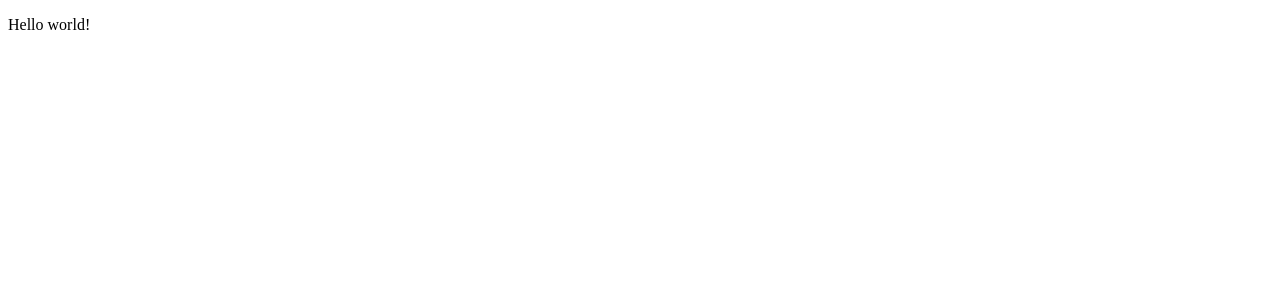
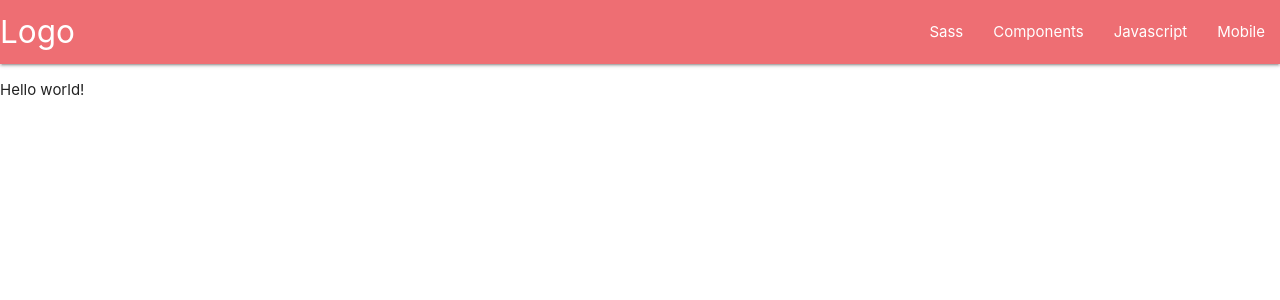
Before and after one commit to alcl2000/task-planner, a Flask app: page / in a window 1280 px wide. Before the commit the part shown is almost empty. Shown: the top 300 px of the page. Run offline with Flask 2, Linux system fonts and the light colour scheme.

Commit message:
add: navbar to base.html

```diff
--- a/taskmanager/templates/base.html
+++ b/taskmanager/templates/base.html
@@ -4,9 +4,38 @@
     <meta charset="UTF-8">
     <meta http-equiv="X-UA-Compatible" content="IE=edge">
     <meta name="viewport" content="width=device-width, initial-scale=1.0">
+    <link rel="stylesheet" href="{{ url_for('static', filename='css/style.css')}}" type="text/css">
+    <!-- Materialize css -->
+    <link rel="stylesheet" href="https://cdnjs.cloudflare.com/ajax/libs/materialize/1.0.0/css/materialize.min.css" type="text/css">
     <title>Task manager</title>
 </head>
 <body>
+    <!-- top navbar -->
+    <nav>
+    <div class="nav-wrapper">
+        <a href="#!" class="brand-logo">Logo</a>
+        <a href="#" data-target="mobile-demo" class="sidenav-trigger"><i class="material-icons">menu</i></a>
+        <ul class="right hide-on-med-and-down">
+        <li><a href="sass.html">Sass</a></li>
+        <li><a href="badges.html">Components</a></li>
+        <li><a href="collapsible.html">Javascript</a></li>
+        <li><a href="mobile.html">Mobile</a></li>
+        </ul>
+    </div>
+    </nav>
+    <!-- side/mobile nav bar -->
+    <ul class="sidenav" id="mobile-demo">
+    <li><a href="sass.html">Sass</a></li>
+    <li><a href="badges.html">Components</a></li>
+    <li><a href="collapsible.html">Javascript</a></li>
+    <li><a href="mobile.html">Mobile</a></li>
+    </ul>
+
     <p>Hello world!</p>
+
+    <script src="{{ url_for('static', filename='js/script.js') }}"></script>
+    <!-- Jquery and Materialize Script tags -->
+    <script src="https://cdnjs.cloudflare.com/ajax/libs/materialize/1.0.0/js/materialize.min.js"></script>
+    <script src="https://code.jquery.com/jquery-3.6.3.min.js" integrity="sha256-pvPw+upLPUjgMXY0G+8O0xUf+/Im1MZjXxxgOcBQBXU=" crossorigin="anonymous"></script>
 </body>
 </html>
```
